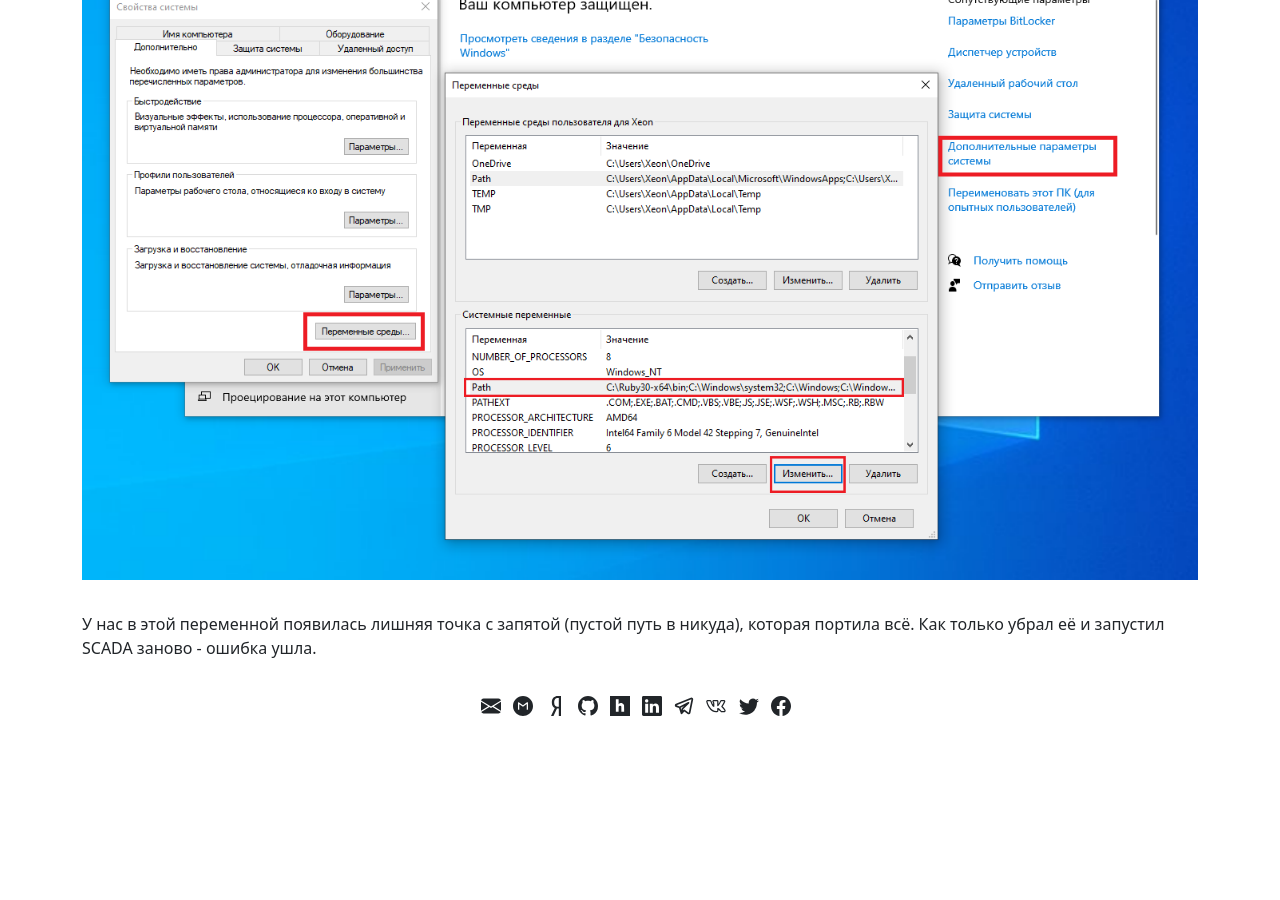
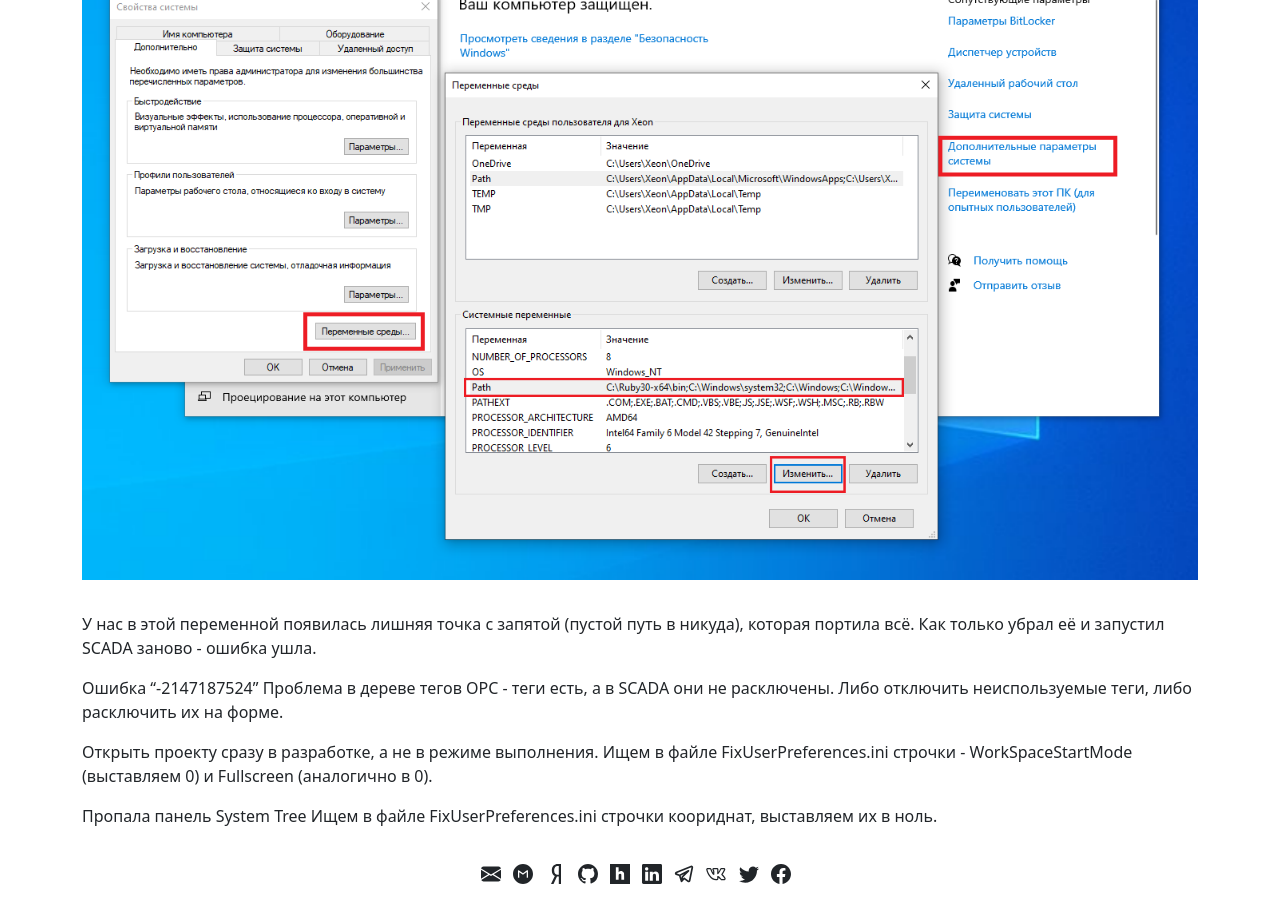
Before and after one commit to OlegBezverhii/olegbezverhii.github.io, a Jekyll site: the page built from _posts/2021-11-10-Scada.md, in a window 1280 px wide and 900 px high, scrolled down 815 px. Built offline with Jekyll 4.4.1, drawn with Linux system fonts in a browser that asks for light colours; before the commit the page ends 1547 px from its top, so only the background shows below that.

Commit message:
Добавил ещё немножко

```diff
--- a/_posts/2021-11-10-Scada.md
+++ b/_posts/2021-11-10-Scada.md
@@ -16,3 +16,13 @@ title: Проблемы Scada систем
 ![Windows PATH](/assets/images/posts/path.png "Windows PATH")
 
 У нас в этой переменной появилась лишняя точка с запятой (пустой путь в никуда), которая портила всё. Как только убрал её и запустил SCADA заново - ошибка ушла.
+
+
+Ошибка "-2147187524"
+Проблема в дереве тегов OPC - теги есть, а в SCADA они не расключены. Либо отключить неиспользуемые теги, либо расключить их на форме.
+
+Открыть проекту сразу в разработке, а не в режиме выполнения.
+Ищем в файле FixUserPreferences.ini строчки - WorkSpaceStartMode (выставляем 0) и Fullscreen (аналогично в 0).
+
+Пропала панель System Tree
+Ищем в файле FixUserPreferences.ini строчки коориднат, выставляем их в ноль.
```
Also changed, not shown: _posts/2022-01-05-B&R.md (+4 -0 lines), _posts/2022-03-20-Trial.md (added, +26 -0 lines), assets/images/configs600/exetrial.PNG (added), assets/images/configs600/pcguard.PNG (added), assets/images/configs600/trial.PNG (added).
